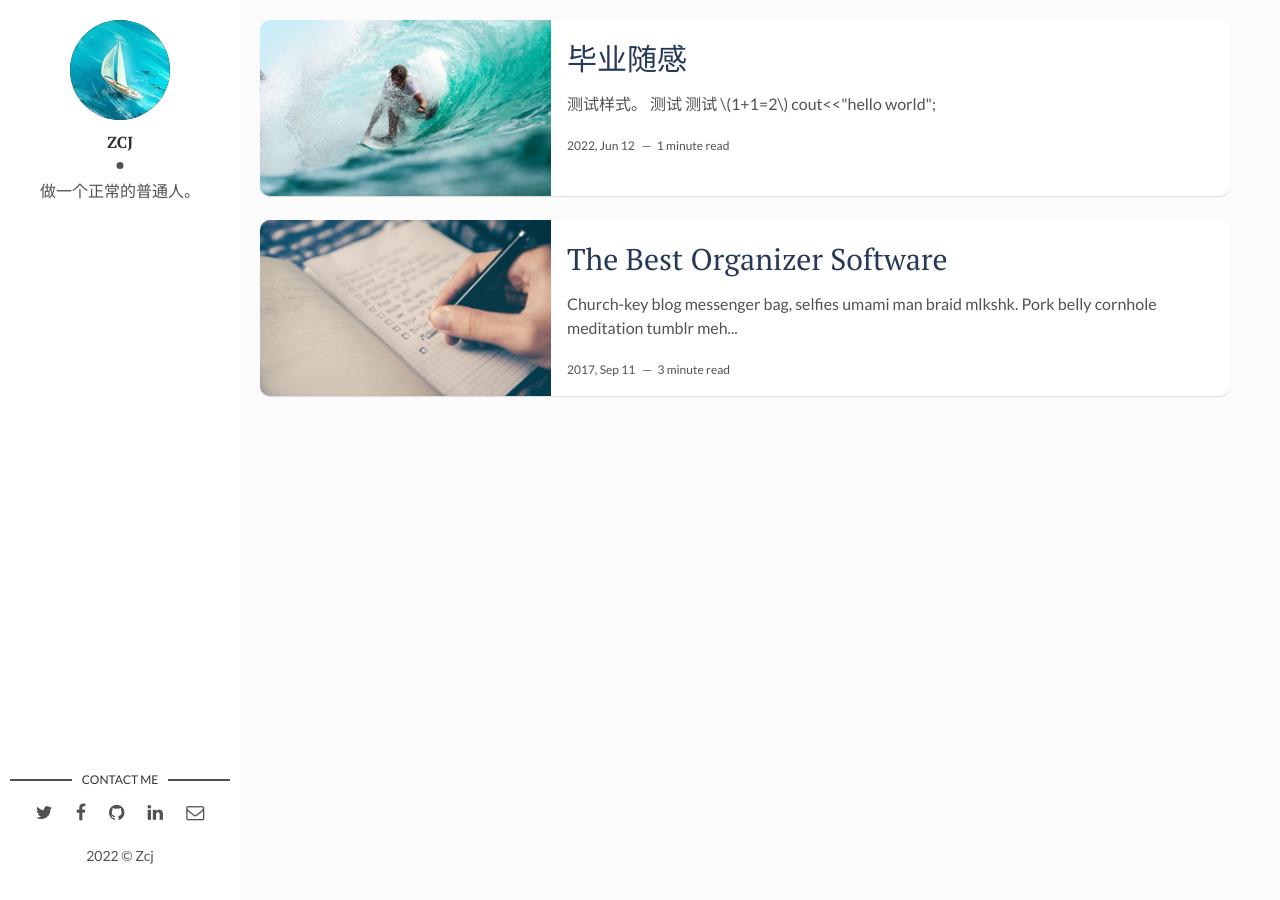
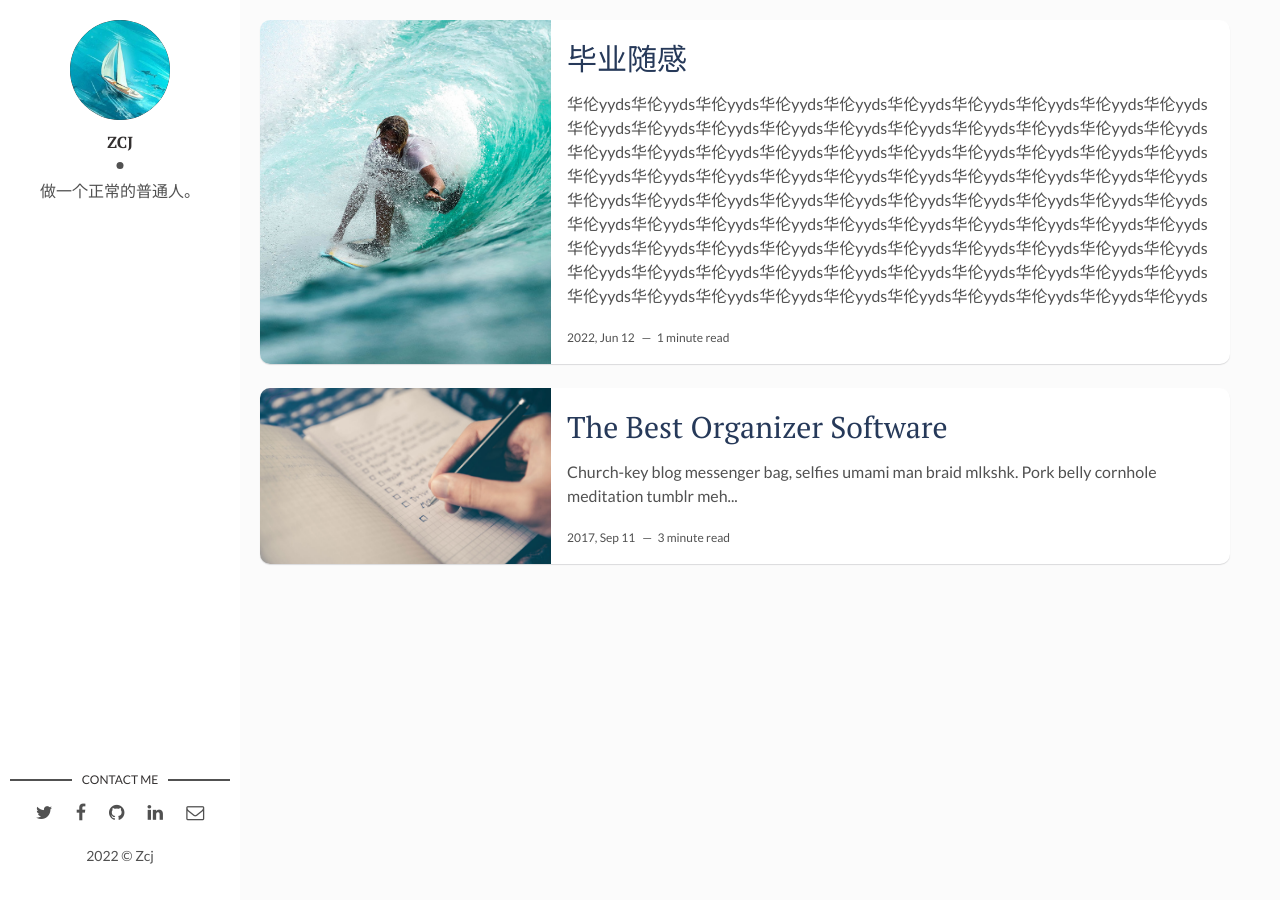
Before and after one commit to prosinesser/prosinesser.github.io, a Jekyll site: the page built from index.html, in a window 1280 px wide. Built offline with Jekyll 4.4.1, drawn with Linux system fonts in a browser that asks for light colours; the list of posts is cut into pages by our own code.

Commit message:
Update 2022-06-28-毕业随感.markdown

````diff
--- a/_posts/2022-06-28-毕业随感.markdown
+++ b/_posts/2022-06-28-毕业随感.markdown
@@ -7,16 +7,4 @@ img: i-rest.jpg # Add image post (optional)
 fig-caption: # Add figcaption (optional)
 tags: [华伦]
 ---
-测试样式。
-
-*测试*
-
-**测试**
-$$
-1+1=2
-$$
-
-
-```c++
-cout<<"hello world";
-```
+华伦yyds华伦yyds华伦yyds华伦yyds华伦yyds华伦yyds华伦yyds华伦yyds华伦yyds华伦yyds华伦yyds华伦yyds华伦yyds华伦yyds华伦yyds华伦yyds华伦yyds华伦yyds华伦yyds华伦yyds华伦yyds华伦yyds华伦yyds华伦yyds华伦yyds华伦yyds华伦yyds华伦yyds华伦yyds华伦yyds华伦yyds华伦yyds华伦yyds华伦yyds华伦yyds华伦yyds华伦yyds华伦yyds华伦yyds华伦yyds华伦yyds华伦yyds华伦yyds华伦yyds华伦yyds华伦yyds华伦yyds华伦yyds华伦yyds华伦yyds华伦yyds华伦yyds华伦yyds华伦yyds华伦yyds华伦yyds华伦yyds华伦yyds华伦yyds华伦yyds华伦yyds华伦yyds华伦yyds华伦yyds华伦yyds华伦yyds华伦yyds华伦yyds华伦yyds华伦yyds华伦yyds华伦yyds华伦yyds华伦yyds华伦yyds华伦yyds华伦yyds华伦yyds华伦yyds华伦yyds华伦yyds华伦yyds华伦yyds华伦yyds华伦yyds华伦yyds华伦yyds华伦yyds华伦yyds华伦yyds
````
